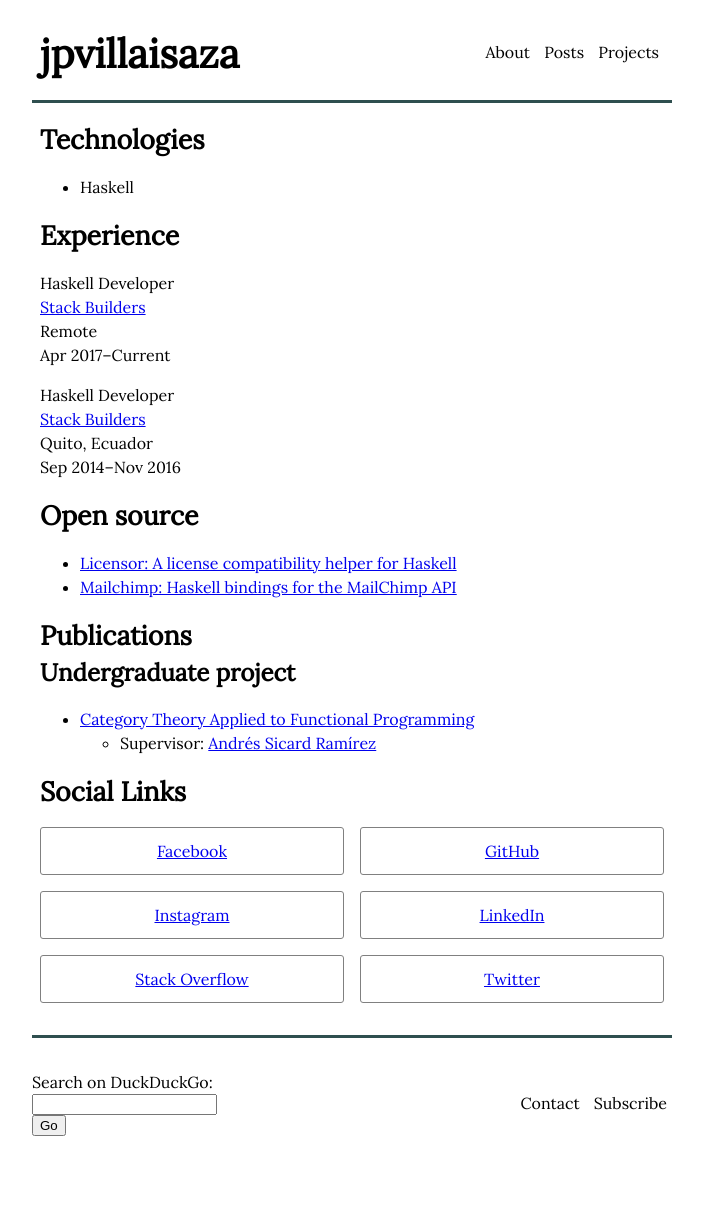
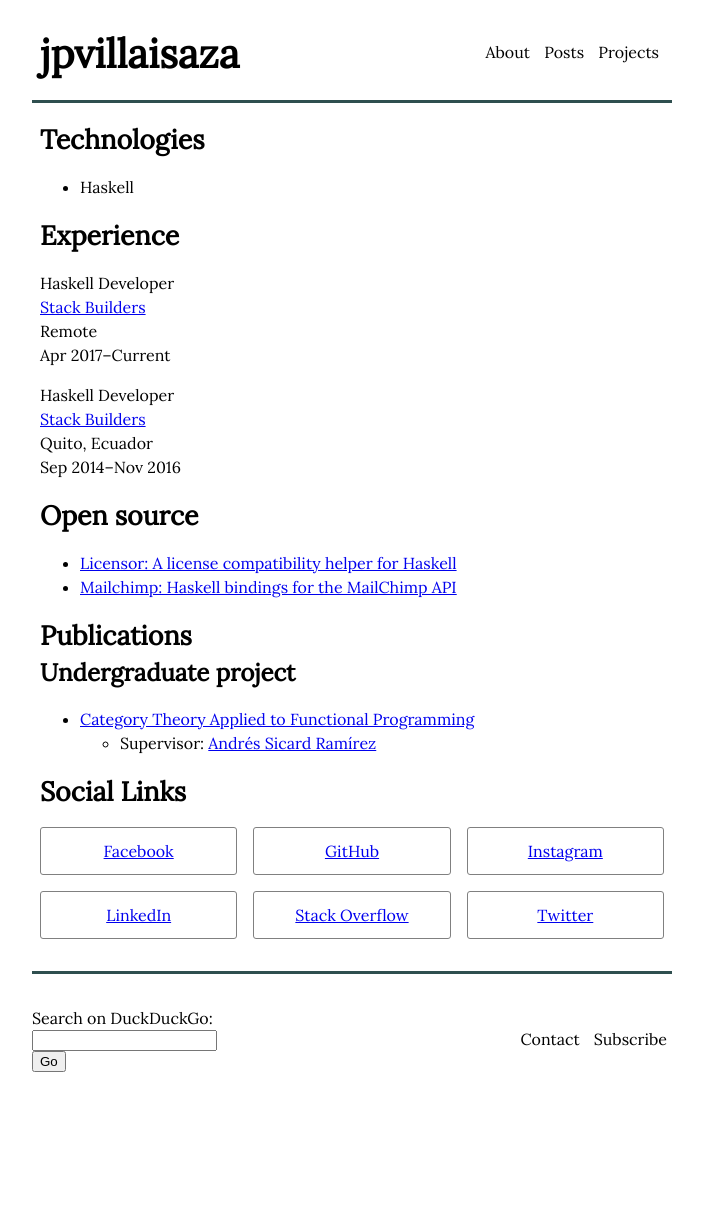
Before and after one commit to jpvillaisaza/jpvillaisaza.github.io, a Jekyll site: the page built from about.html, in a window 1280 px wide. Shown: the whole page, without its empty margins (288-991 px from the left). Built offline with Jekyll 4.4.1, drawn with Linux system fonts in a browser that asks for light colours; after the commit the page ends 1144 px from its top, so only the background shows below that.

Commit message:
Simplify list styles

```diff
--- a/404.html
+++ b/404.html
@@ -6,7 +6,7 @@
 
 {% assign report = "https://github.com/jpvillaisaza/jpvillaisaza.github.io/issues/new" %}
 
-<section class="center">
+<section class="section section--center">
   <div>
     :(
   </div>
--- a/_includes/posts.html
+++ b/_includes/posts.html
@@ -1,5 +1,5 @@
 {% if include.posts.size > 0 %}
-  <ul class="magazine posts">
+  <ul class="list list--magazine posts">
     {% for post in include.posts %}
       <li>
         <div>
--- a/_sass/main.scss
+++ b/_sass/main.scss
@@ -191,45 +191,42 @@
   }
 }
 
-.center {
+/* */
+
+.section {
+  &--center {
     text-align: center;
+  }
 }
 
 /* */
 
-%list {
+.list {
   display: grid;
-  gap: 1em
-}
-
-.list {
-  @extend %list;
-}
-
-ul.magazine {
-  @extend %list;
+  gap: 1em;
+  &--magazine {
     grid-template-columns: 1fr;
     list-style-type: none;
     padding-left: 0;
   }
-
-ul.cards {
-  @extend %list;
+  &--cards {
     grid-template-columns: 1fr 1fr;
     list-style-type: none;
     padding-left: 0;
-}
-
-.cards-item {
+    li {
       border-radius: 3px;
       border: thin solid $color-02;
       min-height: 48px;
       display: grid;
       place-items: center;
     }
+  }
+}
 
 @media (min-width: 512px) {
-  .cards {
+  .list {
+    &--cards {
       grid-template-columns: 1fr 1fr 1fr;
     }
   }
+}
--- a/about.html
+++ b/about.html
@@ -16,7 +16,7 @@
   <header>
     <h2>Experience</h2>
   </header>
-  <ul class="magazine">
+  <ul class="list list--magazine">
     {% for item in site.data.about.experience %}
     <li class="magazine-item">
       <div>{{ item.title }}</div>
@@ -75,9 +75,9 @@
 
 <section>
   <h2>Social Links</h2>
-  <ul class="cards">
+  <ul class="list list--cards">
     {% for item in site.data.address %}
-    <li class="cards-item">
+    <li>
       <a href="{{ item.url }}">
         {{ item.title }}
       </a>
--- a/subscribe.html
+++ b/subscribe.html
@@ -3,6 +3,7 @@
 title: Subscribe
 ---
 
+<section class="section section--center">
   <a href="/feed.xml">
     Feed (Atom)
   </a>
@@ -10,6 +11,7 @@
     Copy
   </button>
   <span id="result" role="alert"></span>
+</section>
 
 {% assign feed = "feed.xml" | absolute_url %}
 
```
Lines whose indentation alone changed are shown as unchanged.
